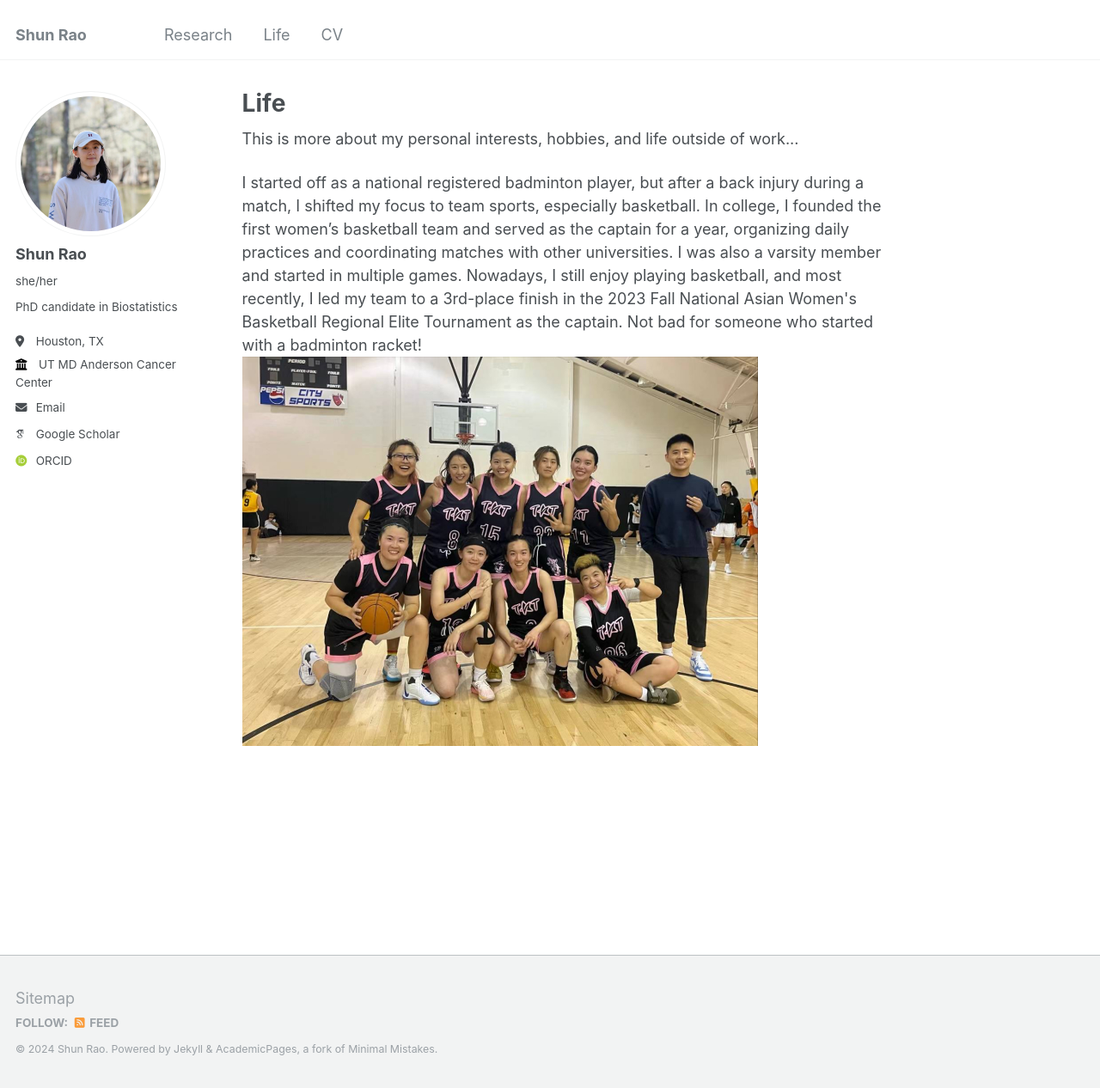
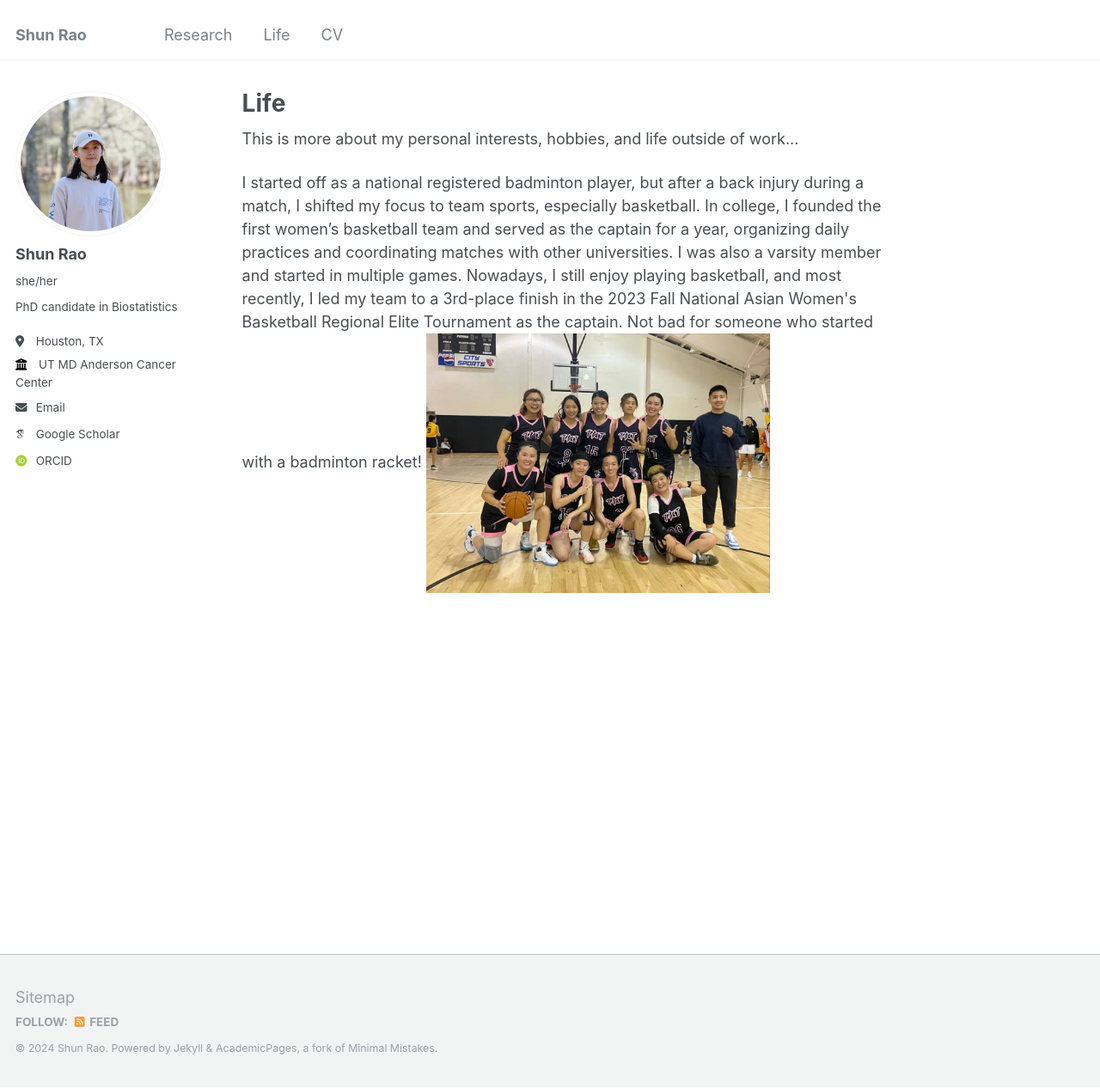
Before and after one commit to ShunRao8/shunrao8.github.io, a Jekyll site: the page built from _pages/life.html, in a window 1280 px wide and 1266 px high. Shown: the whole window at 86% size. Built offline with Jekyll 4.4.1, drawn with Linux system fonts in a browser that asks for light colours; some web fonts are replaced.

Commit message:
Update life.html

```diff
--- a/_pages/life.html
+++ b/_pages/life.html
@@ -7,4 +7,5 @@ permalink: /life/
 <p>This is more about my personal interests, hobbies, and life outside of work...</p>
 
 I started off as a national registered badminton player, but after a back injury during a match, I shifted my focus to team sports, especially basketball. In college, I founded the first women’s basketball team and served as the captain for a year, organizing daily practices and coordinating matches with other universities. I was also a varsity member and started in multiple games. Nowadays, I still enjoy playing basketball, and most recently, I led my team to a 3rd-place finish in the 2023 Fall National Asian Women's Basketball Regional Elite Tournament as the captain. Not bad for someone who started with a badminton racket!
-<img src="https://shunrao8.github.io/files/b2.jpeg" alt="Basketball" style="width:100%; max-width:600px;">
+
+<img src="https://shunrao8.github.io/files/b2.jpeg" alt="Basketball" style="width:80%; max-width:400px;">
```
